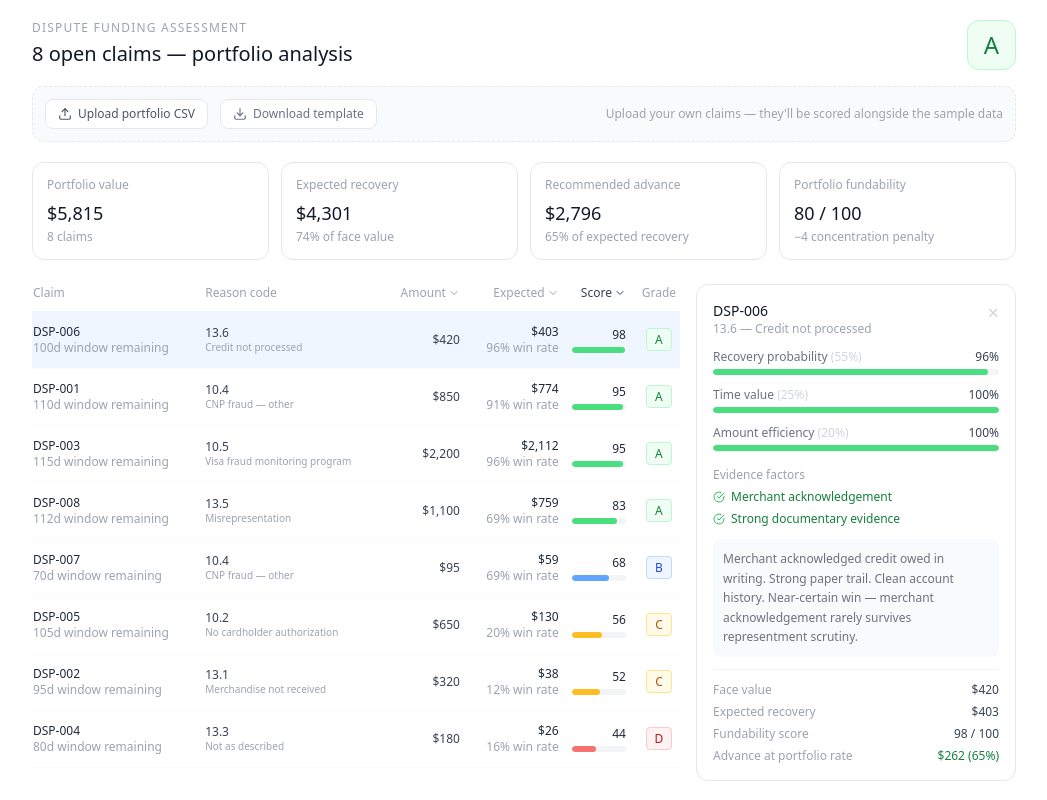
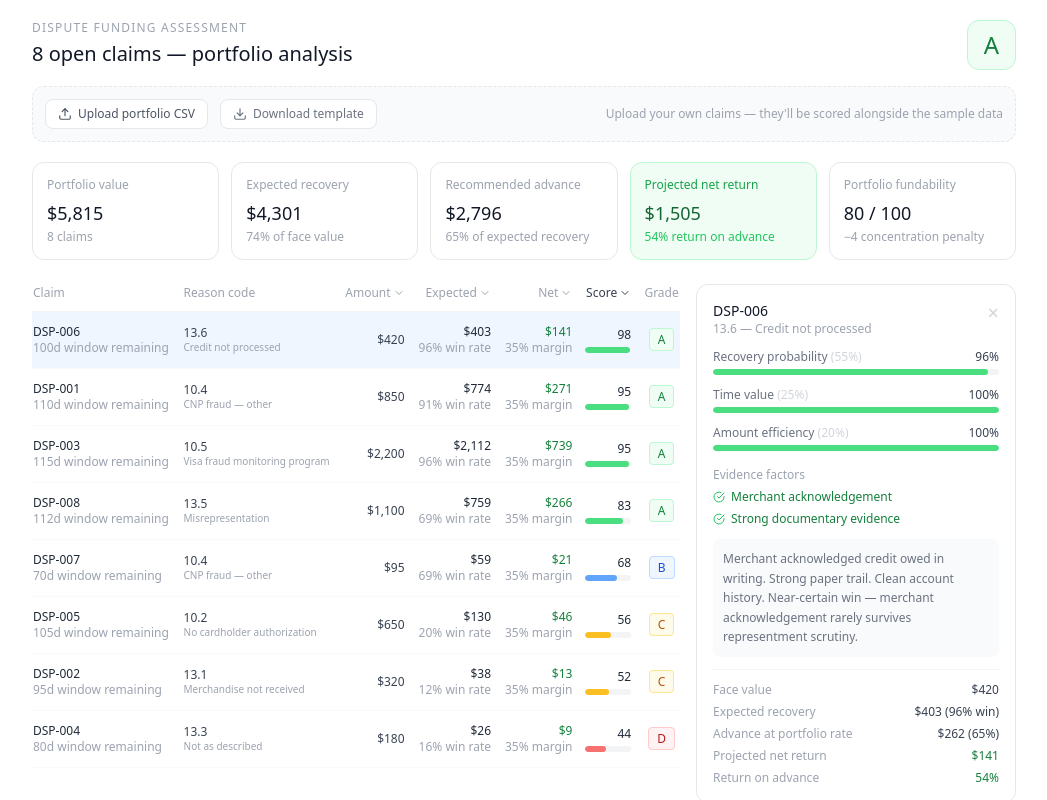
Before and after one commit to i0date/dispute-funding-assessor, a React (Vite) app: page / in a window 1280 px wide. Both pictures are taken after a click on the element 640 px from the left and 340 px from the top of the page. Shown: the top 800 px of the page, without its empty margins (116-1163 px from the left). Built offline with nearby package versions, Linux system fonts and the light colour scheme.

Commit message:
Update win rates and labels for Visa and Mastercard

```diff
--- a/src/DisputeFundingAssessor.jsx
+++ b/src/DisputeFundingAssessor.jsx
@@ -1,20 +1,20 @@
 import { useState, useMemo, useRef } from "react"
 import { ChevronDown, ChevronUp, CheckCircle, XCircle, AlertTriangle, Upload, Download } from "lucide-react"
 
-// ─── Reason code base win rates (issuer perspective, Visa dispute outcome data) ───
+// ─── Reason code base win rates (issuer perspective, Visa + Mastercard outcome data) ───
 const BASE_WIN_RATES = {
-  "10.1": 0.85,
-  "10.2": 0.48,
-  "10.4": 0.76,
-  "10.5": 0.93,
-  "13.1": 0.41,
-  "13.3": 0.30,
-  "13.5": 0.57,
-  "13.6": 0.68,
-  "13.7": 0.44,
+  // Visa
+  "10.1": 0.85, "10.2": 0.48, "10.4": 0.76, "10.5": 0.93,
+  "13.1": 0.41, "13.3": 0.30, "13.5": 0.57, "13.6": 0.68, "13.7": 0.44,
+  // Mastercard
+  "4837": 0.78, "4840": 0.72, "4849": 0.65, "4863": 0.73,
+  "4870": 0.87, "4871": 0.81,
+  "4841": 0.48, "4853": 0.33, "4855": 0.44, "4859": 0.46,
+  "4860": 0.70, "4854": 0.38,
 }
 
 const CODE_LABELS = {
+  // Visa
   "10.1": "EMV liability shift",
   "10.2": "No cardholder auth (card present)",
   "10.4": "CNP fraud — other",
@@ -24,6 +24,19 @@ const CODE_LABELS = {
   "13.5": "Misrepresentation",
   "13.6": "Credit not processed",
   "13.7": "Cancelled merchandise / services",
+  // Mastercard
+  "4837": "No cardholder authorization",
+  "4840": "Fraudulent processing",
+  "4849": "Questionable merchant activity",
+  "4853": "Defective / not as described",
+  "4854": "Cardholder dispute — NEC",
+  "4855": "Goods or services not provided",
+  "4859": "Services not rendered",
+  "4860": "Credit not processed",
+  "4863": "Cardholder does not recognize",
+  "4870": "Chip liability shift",
+  "4871": "Chip/PIN liability shift",
+  "4841": "Cancelled recurring transaction",
 }
 
 // ─── Sample portfolio ─────────────────────────────────────────────────────────
@@ -291,7 +304,11 @@ export default function DisputeFundingAssessor() {
 
   const sorted = useMemo(() => {
     return [...allScored].sort((a, b) => {
-      const v = c => sortCol === "amount" ? c.amount : sortCol === "expectedRecovery" ? c.expectedRecovery : c.fundability
+      const v = c =>
+        sortCol === "amount"          ? c.amount :
+        sortCol === "expectedRecovery"? c.expectedRecovery :
+        sortCol === "projectedNet"    ? c.expectedRecovery * (1 - (portfolioScoreForSort >= 75 ? 0.65 : portfolioScoreForSort >= 60 ? 0.55 : portfolioScoreForSort >= 45 ? 0.44 : 0.30)) :
+        c.fundability
       return sortDir === "desc" ? v(b) - v(a) : v(a) - v(b)
     })
   }, [allScored, sortCol, sortDir])
@@ -303,9 +320,13 @@ export default function DisputeFundingAssessor() {
   const topShare       = Math.max(...allScored.map(c => c.amount)) / totalValue
   const concPenalty    = topShare > 0.35 ? 4 : 0
   const portfolioScore = Math.round(weightedScore - concPenalty)
+  const portfolioScoreForSort = portfolioScore
   const pg             = grade(portfolioScore)
   const advanceRate    = portfolioScore >= 75 ? 0.65 : portfolioScore >= 60 ? 0.55 : portfolioScore >= 45 ? 0.44 : 0.30
   const advanceValue   = totalExpected * advanceRate
+  const totalNet       = totalExpected - advanceValue
+  const claimNet       = (c) => Math.round(c.expectedRecovery * (1 - advanceRate))
+  const roaPercent     = advanceValue > 0 ? Math.round((totalNet / advanceValue) * 100) : 0
 
   const sc = selected ? allScored.find(c => c.id === selected) : null
 
@@ -388,17 +409,18 @@ export default function DisputeFundingAssessor() {
       )}
 
       {/* ── KPI cards ── */}
-      <div className="grid grid-cols-2 md:grid-cols-4 gap-3 mb-6">
+      <div className="grid grid-cols-2 md:grid-cols-5 gap-3 mb-6">
         {[
-          { label: "Portfolio value",      value: `$${totalValue.toLocaleString()}`,                     sub: `${allScored.length} claims`                                       },
-          { label: "Expected recovery",    value: `$${Math.round(totalExpected).toLocaleString()}`,      sub: `${Math.round(totalExpected / totalValue * 100)}% of face value`   },
-          { label: "Recommended advance",  value: `$${Math.round(advanceValue).toLocaleString()}`,       sub: `${Math.round(advanceRate * 100)}% of expected recovery`            },
-          { label: "Portfolio fundability",value: `${portfolioScore} / 100`,                             sub: concPenalty > 0 ? `−${concPenalty} concentration penalty` : "no concentration risk" },
+          { label: "Portfolio value",      value: `$${totalValue.toLocaleString()}`,                          sub: `${allScored.length} claims`,                                                    hi: false },
+          { label: "Expected recovery",    value: `$${Math.round(totalExpected).toLocaleString()}`,           sub: `${Math.round(totalExpected / totalValue * 100)}% of face value`,               hi: false },
+          { label: "Recommended advance",  value: `$${Math.round(advanceValue).toLocaleString()}`,            sub: `${Math.round(advanceRate * 100)}% of expected recovery`,                        hi: false },
+          { label: "Projected net return", value: `$${Math.round(totalNet).toLocaleString()}`,                sub: `${roaPercent}% return on advance`,                                              hi: true  },
+          { label: "Portfolio fundability",value: `${portfolioScore} / 100`,                                  sub: concPenalty > 0 ? `−${concPenalty} concentration penalty` : "no concentration risk", hi: false },
         ].map(m => (
-          <div key={m.label} className="border border-gray-200 rounded-xl p-3.5">
-            <p className="text-xs text-gray-400 mb-1.5">{m.label}</p>
-            <p className="text-lg font-medium text-gray-900">{m.value}</p>
-            <p className="text-xs text-gray-400 mt-0.5">{m.sub}</p>
+          <div key={m.label} className={`border rounded-xl p-3.5 ${m.hi ? "border-green-200 bg-green-50" : "border-gray-200"}`}>
+            <p className={`text-xs mb-1.5 ${m.hi ? "text-green-600" : "text-gray-400"}`}>{m.label}</p>
+            <p className={`text-lg font-medium ${m.hi ? "text-green-800" : "text-gray-900"}`}>{m.value}</p>
+            <p className={`text-xs mt-0.5 ${m.hi ? "text-green-500" : "text-gray-400"}`}>{m.sub}</p>
           </div>
         ))}
       </div>
@@ -418,6 +440,9 @@ export default function DisputeFundingAssessor() {
                 </th>
                 <th className="text-right pb-2.5 pr-3">
                   <div className="flex justify-end"><SortBtn col="expectedRecovery" label="Expected" /></div>
+                </th>
+                <th className="text-right pb-2.5 pr-3">
+                  <div className="flex justify-end"><SortBtn col="projectedNet" label="Net" /></div>
                 </th>
                 <th className="text-right pb-2.5 pr-3">
                   <div className="flex justify-end"><SortBtn col="fundability" label="Score" /></div>
@@ -452,6 +477,10 @@ export default function DisputeFundingAssessor() {
                     <td className="py-3 pr-3 text-right">
                       <p className="text-gray-800">${Math.round(c.expectedRecovery).toLocaleString()}</p>
                       <p className="text-gray-400">{Math.round(c.recoveryProb * 100)}% win rate</p>
+                    </td>
+                    <td className="py-3 pr-3 text-right">
+                      <p className="text-green-700 font-medium">${claimNet(c).toLocaleString()}</p>
+                      <p className="text-gray-400">{Math.round((1 - advanceRate) * 100)}% margin</p>
                     </td>
                     <td className="py-3 pr-3">
                       <p className="text-right text-gray-800 font-medium mb-1">{c.fundability}</p>
@@ -544,14 +573,15 @@ export default function DisputeFundingAssessor() {
               {/* Financial summary */}
               <div className="border-t border-gray-100 pt-3 space-y-1.5">
                 {[
-                  { label: "Face value",               val: `$${sc.amount.toLocaleString()}`,                                                                                hi: false },
-                  { label: "Expected recovery",        val: `$${Math.round(sc.expectedRecovery).toLocaleString()}`,                                                          hi: false },
-                  { label: "Fundability score",        val: `${sc.fundability} / 100`,                                                                                       hi: false },
-                  { label: "Advance at portfolio rate",val: `$${Math.round(sc.expectedRecovery * advanceRate).toLocaleString()} (${Math.round(advanceRate * 100)}%)`,        hi: true  },
+                  { label: "Face value",               val: `$${sc.amount.toLocaleString()}`,                                                                                         color: "text-gray-700"   },
+                  { label: "Expected recovery",        val: `$${Math.round(sc.expectedRecovery).toLocaleString()} (${Math.round(sc.recoveryProb * 100)}% win)`,                       color: "text-gray-700"   },
+                  { label: "Advance at portfolio rate",val: `$${Math.round(sc.expectedRecovery * advanceRate).toLocaleString()} (${Math.round(advanceRate * 100)}%)`,                  color: "text-gray-700"   },
+                  { label: "Projected net return",     val: `$${claimNet(sc).toLocaleString()}`,                                                                                       color: "text-green-700 font-medium" },
+                  { label: "Return on advance",        val: `${Math.round(((1 - advanceRate) / advanceRate) * 100)}%`,                                                                 color: "text-green-700 font-medium" },
                 ].map(r => (
                   <div key={r.label} className="flex justify-between text-xs">
                     <span className="text-gray-400">{r.label}</span>
-                    <span className={r.hi ? `font-medium ${g.pill.split(" ")[0]}` : "text-gray-700"}>{r.val}</span>
+                    <span className={r.color}>{r.val}</span>
                   </div>
                 ))}
               </div>
```
